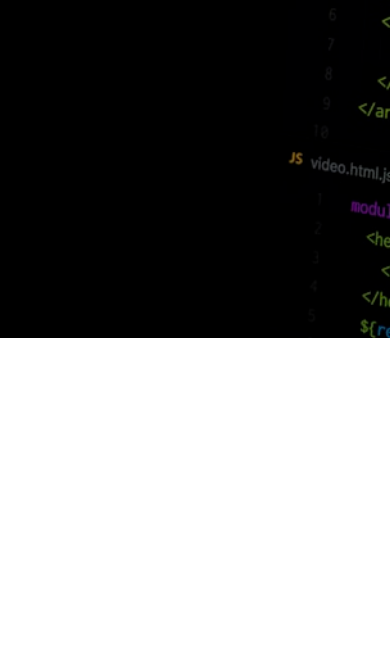
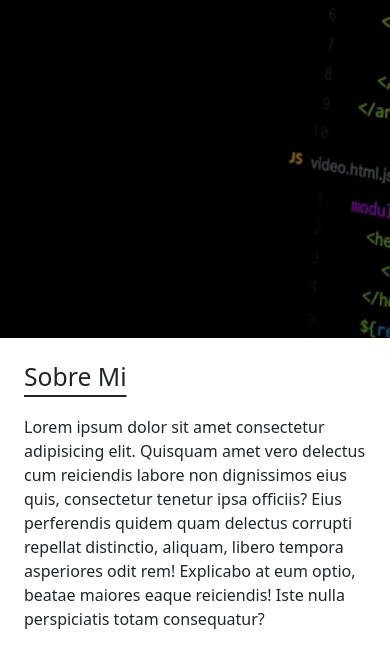
Before and after one commit to JoseAlvarezMartinez/portfolioSabados, a plain HTML site: page index.html in a window 390 px wide. Shown: the part 464-1128 px from the top of the page. Before the commit the page ends 844 px from the top, so only its background shows below. Drawn offline with nearby package versions, Linux system fonts and the light colour scheme.

Commit message:
Sobre mi Mobile

```diff
--- a/index.html
+++ b/index.html
@@ -47,6 +47,12 @@
         </div>
     </header>
 
+    <section class="p-4">
+        <h2 class="text-decoration-underline link-offset-3">Sobre Mi</h2>
+
+        <p class="mt-4">Lorem ipsum dolor sit amet consectetur adipisicing elit. Quisquam amet vero delectus cum reiciendis labore non dignissimos eius quis, consectetur tenetur ipsa officiis? Eius perferendis quidem quam delectus corrupti repellat distinctio, aliquam, libero tempora asperiores odit rem! Explicabo at eum optio, beatae maiores eaque reiciendis! Iste nulla perspiciatis totam consequatur?</p>
+    </section>
+
 
     <script src="https://cdn.jsdelivr.net/npm/bootstrap@5.3.8/dist/js/bootstrap.bundle.min.js"
         integrity="sha384-FKyoEForCGlyvwx9Hj09JcYn3nv7wiPVlz7YYwJrWVcXK/BmnVDxM+D2scQbITxI"
```
